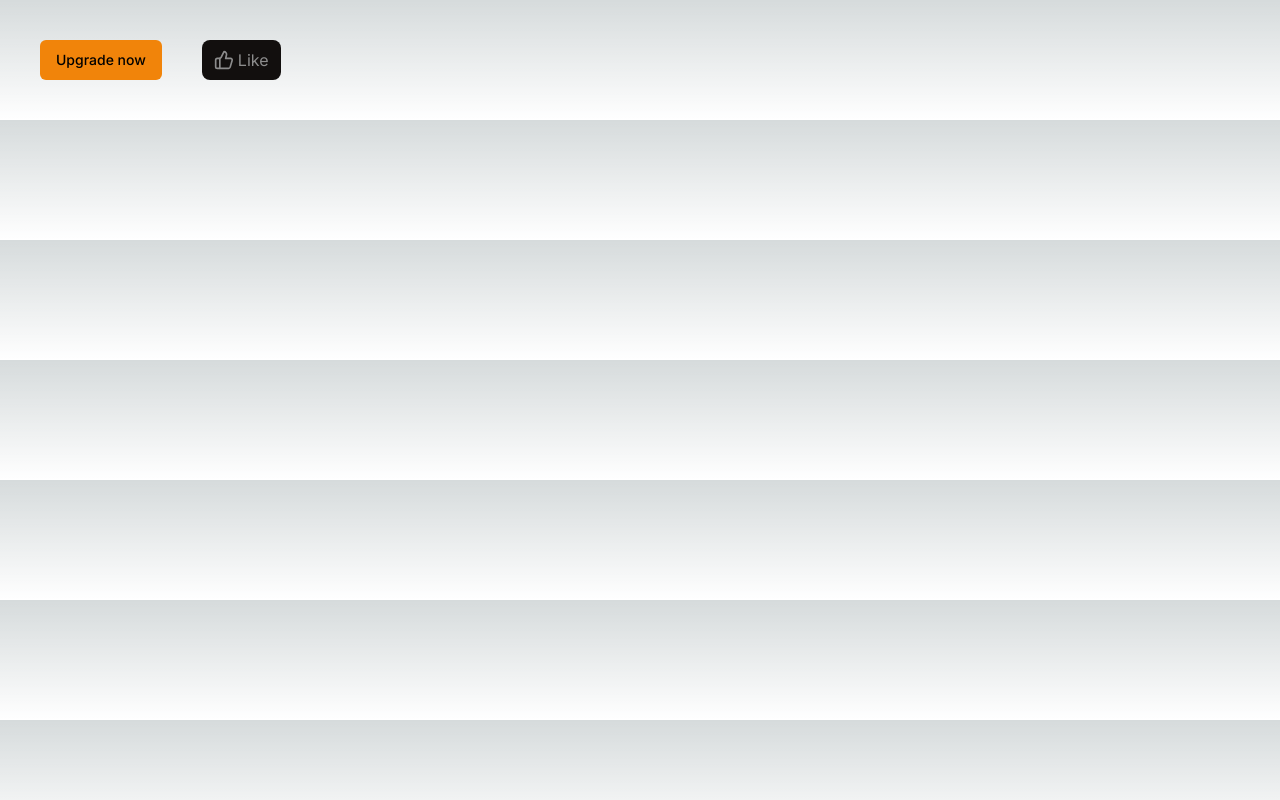
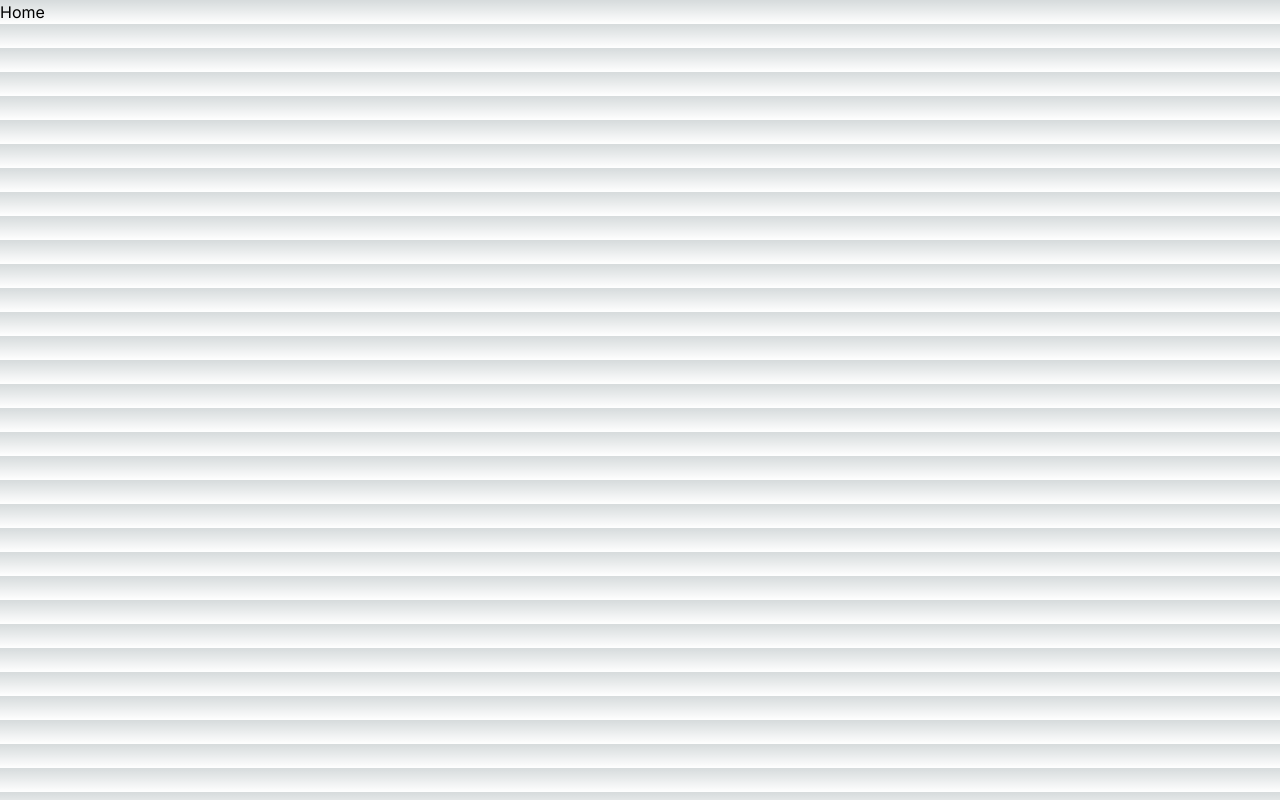
Before and after one commit to d-one-company/dev-space, a Next.js app: page / in a window 1280 px wide. Built offline with nearby package versions, Linux system fonts and the light colour scheme.

Commit message:
feat: add NavItem component

```diff
--- a/app/page.tsx
+++ b/app/page.tsx
@@ -1,11 +1,3 @@
-import { Button } from '@/components/Button';
-import LikeButton from '@/components/LikeButton';
-
 export default function Home() {
-  return (
-    <div className="flex gap-10 p-10">
-      <Button>Upgrade now</Button>
-      <LikeButton isLiked={false} />
-    </div>
-  );
+  return <>Home</>;
 }
--- /dev/null
+++ b/components/Navigation/NavItem.tsx
@@ -0,0 +1,35 @@
+'use client';
+
+import { cn } from '@/lib/utils';
+import Link from 'next/link';
+import { usePathname } from 'next/navigation';
+import { cloneElement } from 'react';
+
+type Props = {
+  className?: string;
+  icon: JSX.Element;
+  label: string;
+  href?: string;
+};
+
+const NavItem = ({ className, icon, label, href = '#' }: Props) => {
+  const pathname = usePathname();
+  const selected = pathname === href;
+
+  return (
+    <Link
+      href={href}
+      className={cn(
+        'text-gainsboro flex w-full items-center gap-4 rounded-lg px-4 py-2',
+        'hover:text-gainsboro/80 transition-colors duration-200',
+        selected && 'text-gold-drop hover:text-gold-drop',
+        className
+      )}
+    >
+      {cloneElement(icon, { className: 'size-5' })}
+      {label}
+    </Link>
+  );
+};
+
+export default NavItem;
--- a/tailwind.config.ts
+++ b/tailwind.config.ts
@@ -13,6 +13,7 @@ const config: Config = {
         'rangoon-green': '#1E1E1B',
         'oslo-gray': '#8C8C8C',
         onyx: '#120F0E',
+        gainsboro: '#DEDDDC',
       },
     },
   },
```
